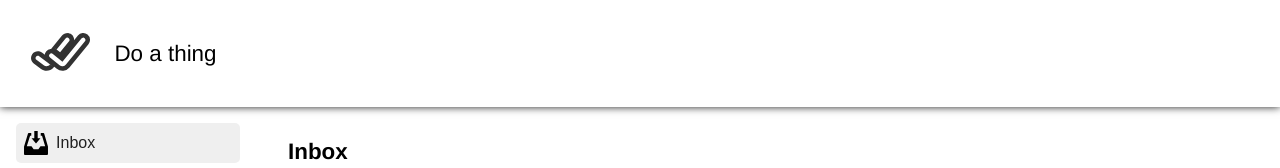
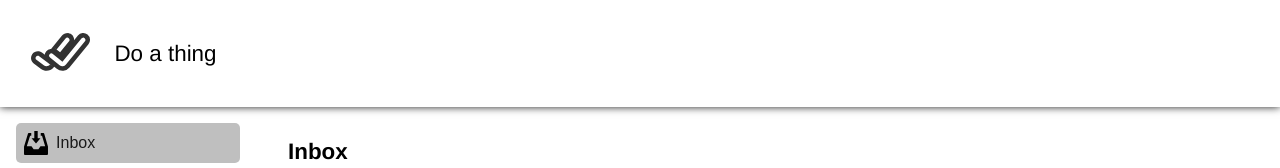
Before and after one commit to RogerEaux/todo-list, a website built with webpack: page dist/index.html in a window 1280 px wide. Both pictures are taken after a click on the button "Inbox". Shown: the top 168 px of the page. Built offline with nearby package versions, Linux system fonts and the light colour scheme; files whose address does not match are found by name.

Commit message:
Add function and styles to change currently selected project

```diff
--- a/src/modules/UI.js
+++ b/src/modules/UI.js
@@ -25,6 +25,17 @@ const validateNewTitle = (project, title) => {
 };
 
 // Handler functions
+
+const handleProjectClick = (e) => {
+  const navButtons = document.querySelectorAll('nav button');
+
+  navButtons.forEach((button) => {
+    button.classList.remove('current-selected-project');
+  });
+  e.target.classList.add('current-selected-project');
+};
+
+const handleAddProject = () => {};
 
 const handleClickOutsideInput = (e, taskID) => {
   const taskTitle = document.querySelector(`#${taskID} > p.task-title`);
@@ -98,8 +109,6 @@ const handleEditTaskTitle = (taskID) => {
   taskTitleInput.focus();
 };
 
-const handleAddProject = () => {};
-
 const handleAddTask = (project) => {
   const projectNode = document.getElementById(formatTitle(project.title));
 
@@ -147,6 +156,7 @@ const createProjectButton = (title) => {
 
   button.textContent = title;
   button.classList.add('project-button');
+  button.addEventListener('click', (e) => handleProjectClick(e));
 
   return button;
 };
@@ -163,6 +173,7 @@ const createSide = () => {
 
   inboxImg.src = inboxIcon;
   inboxImg.alt = 'Inbox icon';
+  inbox.classList.add('current-selected-project');
   inbox.appendChild(inboxImg);
   todayImg.src = todayIcon;
   todayImg.alt = 'Today icon';
--- a/src/style.css
+++ b/src/style.css
@@ -151,7 +151,8 @@ body {
 }
 
 .add-button:active,
-.project-button:active {
+.project-button:active,
+.current-selected-project {
   filter: brightness(80%);
 }
 
```
